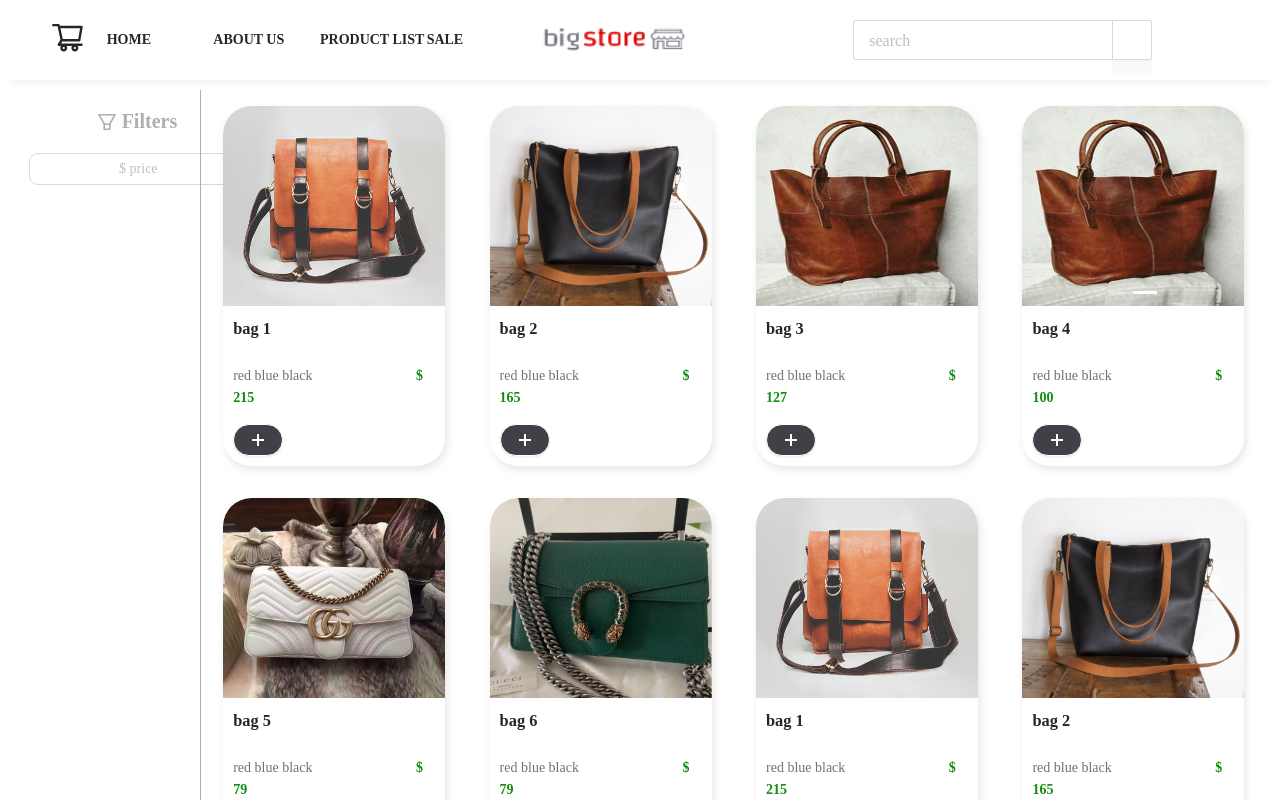
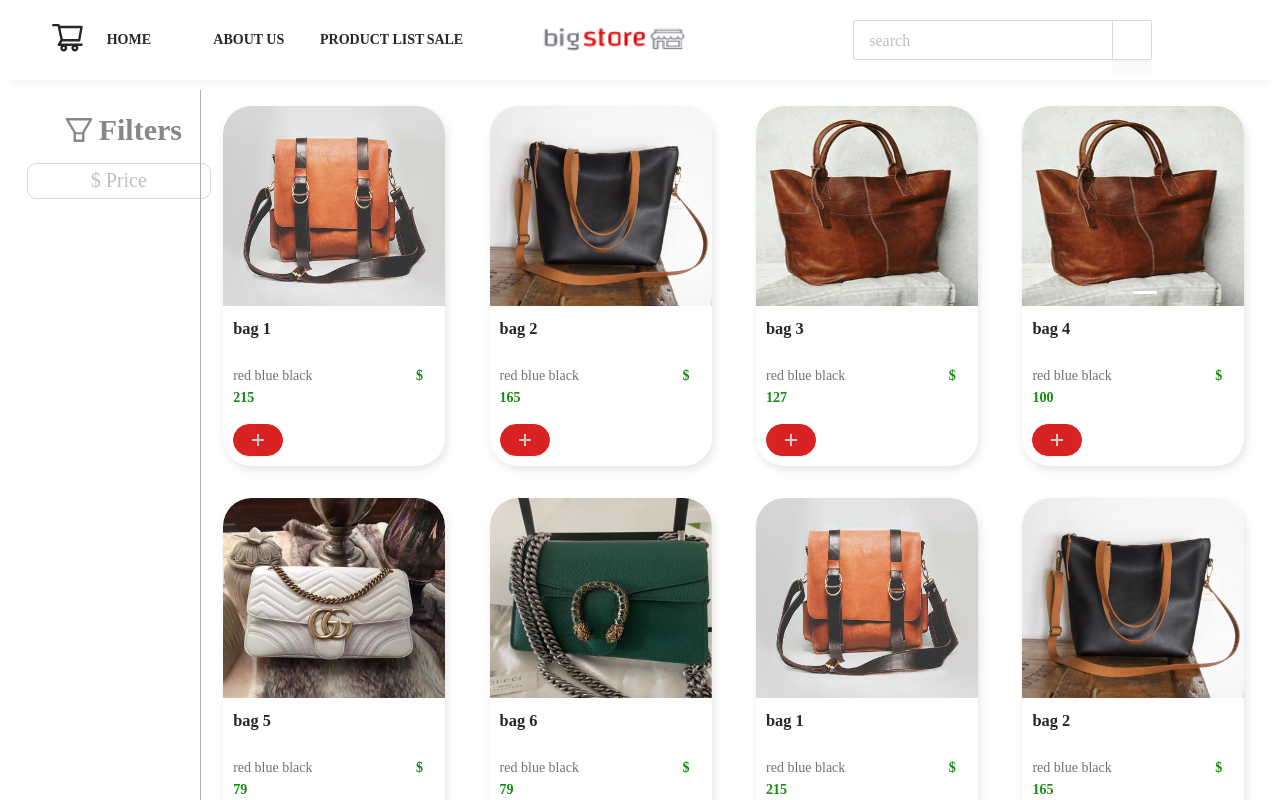
Before and after one commit to Maede-Dev/big-store, a Next.js app: page /product-list in a window 1280 px wide. Shown: the top 800 px of the page. Built offline with nearby package versions, Linux system fonts and the light colour scheme.

Commit message:
fix some problem in rightSidebar of singleProduct page

```diff
--- a/Components/Card/card.module.scss
+++ b/Components/Card/card.module.scss
@@ -34,8 +34,9 @@
   }
 
   .add_btn{
-background-color: rgb(67, 63, 70);
-border: 1px solid white;
+    color: #c5c7c9;
+background-color: #d82322;
+border: 1px solid #d82322;
   }
 
   .rate{
--- a/Components/hardData/productList.js
+++ b/Components/hardData/productList.js
@@ -2,164 +2,200 @@ const ExampleList = [
   {
     imageAlt: "product1",
     imageSrc: ["/Images/card1.jpeg"],
+    description:"Classic Double Flap Bag Quilted Caviar Medium",
     name: "bag 1",
     price: "215",
     colors: ["red", "blue", "black"],
     id: 0,
     category: "bag",
+    reviews:"785 reviews"
   },
   {
     imageAlt: "product2",
     imageSrc: ["/Images/card2.jpg"],
+     description:"Classic Double Flap Bag Quilted Caviar Medium",
     name: "bag 2",
     price: "165",
     colors: ["red", "blue", "black"],
     id: 1,
     category: "bag",
+     reviews:"785 reviews"
   },
   {
     imageAlt: "product3",
     imageSrc: ["/Images/card3.jpg"],
+     description:"Classic Double Flap Bag Quilted Caviar Medium",
     name: "bag 3",
     price: "127",
     colors: ["red", "blue", "black"],
     id: 2,
     category: "bag",
+     reviews:"785 reviews"
   },
   {
     imageAlt: "product4",
     imageSrc: ["/Images/card4.jpg", "/Images/card3.jpg"],
+     description:"Classic Double Flap Bag Quilted Caviar Medium",
     name: "bag 4",
     price: "100",
     colors: ["red", "blue", "black"],
     id: 3,
     category: "bag",
+     reviews:"785 reviews"
   },
   {
     imageAlt: "product5",
     imageSrc: ["/Images/card5.jpg"],
+     description:"Classic Double Flap Bag Quilted Caviar Medium",
     name: "bag 5",
     price: "79",
     colors: ["red", "blue", "black"],
     id: 4,
     category: "bag",
+     reviews:"785 reviews"
   },
   {
     imageAlt: "product5",
     imageSrc: ["/Images/card6.jpg"],
+     description:"Classic Double Flap Bag Quilted Caviar Medium",
     name: "bag 6",
     price: "79",
     colors: ["red", "blue", "black"],
     id: 5,
     category: "bag",
+     reviews:"785 reviews"
   },
   {
     imageAlt: "product1",
     imageSrc: ["/Images/card1.jpeg"],
+     description:"Classic Double Flap Bag Quilted Caviar Medium",
     name: "bag 1",
     price: "215",
     colors: ["red", "blue", "black"],
     id: 6,
     category: "bag",
+     reviews:"785 reviews"
   },
   {
     imageAlt: "product2",
     imageSrc: ["/Images/card2.jpg"],
+     description:"Classic Double Flap Bag Quilted Caviar Medium",
     name: "bag 2",
     price: "165",
     colors: ["red", "blue", "black"],
     id: 7,
     category: "bag",
+     reviews:"785 reviews"
   },
   {
     imageAlt: "product3",
     imageSrc: ["/Images/card3.jpg"],
+     description:"Classic Double Flap Bag Quilted Caviar Medium",
     name: "bag 3",
     price: "127",
     colors: ["red", "blue", "black"],
     id: 8,
     category: "bag",
+     reviews:"785 reviews"
   },
   {
     imageAlt: "product4",
     imageSrc: ["/Images/card4.jpg", "/Images/card3.jpg"],
+     description:"Classic Double Flap Bag Quilted Caviar Medium",
     name: "bag 4",
     price: "100",
     colors: ["red", "blue", "black"],
     id: 9,
     category: "bag",
+     reviews:"785 reviews"
   },
   {
     imageAlt: "product5",
     imageSrc: ["/Images/card5.jpg"],
+     description:"Classic Double Flap Bag Quilted Caviar Medium",
     name: "bag 5",
     price: "79",
     colors: ["red", "blue", "black"],
     id: 10,
     category: "bag",
+     reviews:"785 reviews"
   },
   {
     imageAlt: "product5",
     imageSrc: ["/Images/card6.jpg"],
+     description:"Classic Double Flap Bag Quilted Caviar Medium",
     name: "bag 6",
     price: "79",
     colors: ["red", "blue", "black"],
     id: 11,
     category: "bag",
+     reviews:"785 reviews"
   },
   {
     imageAlt: "product1",
     imageSrc: ["/Images/card1.jpeg"],
+     description:"Classic Double Flap Bag Quilted Caviar Medium",
     name: "bag 1",
     price: "215",
     colors: ["red", "blue", "black"],
     id: 12,
     category: "bag",
+     reviews:"785 reviews"
   },
   {
     imageAlt: "product2",
     imageSrc: ["/Images/card2.jpg"],
+     description:"Classic Double Flap Bag Quilted Caviar Medium",
     name: "bag 2",
     price: "165",
     colors: ["red", "blue", "black"],
     id: 13,
     category: "bag",
+     reviews:"785 reviews"
   },
   {
     imageAlt: "product3",
     imageSrc: ["/Images/card3.jpg"],
+     description:"Classic Double Flap Bag Quilted Caviar Medium",
     name: "bag 3",
     price: "127",
     colors: ["red", "blue", "black"],
     id: 14,
     category: "bag",
+     reviews:"785 reviews"
   },
   {
     imageAlt: "product4",
     imageSrc: ["/Images/card4.jpg", "/Images/card3.jpg"],
+     description:"Classic Double Flap Bag Quilted Caviar Medium",
     name: "bag 4",
     price: "100",
     colors: ["red", "blue", "black"],
     id: 15,
     category: "bag",
+     reviews:"785 reviews"
   },
   {
     imageAlt: "product5",
     imageSrc: ["/Images/card5.jpg"],
+     description:"Classic Double Flap Bag Quilted Caviar Medium",
     name: "bag 5",
     price: "79",
     colors: ["red", "blue", "black"],
     id: 16,
     category: "bag",
+     reviews:"785 reviews"
   },
   {
     imageAlt: "product5",
     imageSrc: ["/Images/card6.jpg"],
+     description:"Classic Double Flap Bag Quilted Caviar Medium",
     name: "bag 6",
     price: "79",
     colors: ["red", "blue", "black"],
     id: 17,
     category: "bag",
+     reviews:"785 reviews"
   },
 ];
 
--- a/pages/ProductListSideBar/index.jsx
+++ b/pages/ProductListSideBar/index.jsx
@@ -21,7 +21,7 @@ const ProductListSideBar = () => {
             mode="multiple"
             maxTagCount="responsive"
             className={style.select}
-            placeholder="$ price"
+            placeholder="$ Price"
             allowClear
           >
             {prices.map((price, index) => (
--- a/pages/ProductListSideBar/style.module.scss
+++ b/pages/ProductListSideBar/style.module.scss
@@ -1,19 +1,22 @@
 .sidebar_container {
-  width: 250px !important;
+  width: 211px !important;
   // border-right: 1px solid #afafaf;
 
   height: 100%;
   position: fixed;
   overflow: hidden;
   .sidebar_header_container {
-    margin: 1rem;
+    margin-top: 1rem;
+    margin-left: -40px;
+    margin-bottom: 10px;
     display: flex;
     flex-direction: row;
-    font-size: 20px;
-    color: #afafaf;
+    font-size: 30px;
+    color: #888787;
     align-items: center;
+
     .sidebar_header {
-      font-size: 20px;
+      font-size: 30px;
       font-weight: 600;
       margin-left: 5px;
     }
@@ -21,6 +24,9 @@
 
   .select {
     width: 100%;
+
+    font-size: 20px;
+    font-weight: 500;
   }
 
   :global {
--- a/pages/[category]/[id]/index.jsx
+++ b/pages/[category]/[id]/index.jsx
@@ -1,6 +1,7 @@
 import { Col, Image, Row } from "antd";
 
 import { Divider } from "antd";
+import ExampleList from "/Components/hardData/productList";
 import { HeartOutlined } from "@ant-design/icons";
 import { Rate } from "antd";
 import React from "react";
@@ -25,7 +26,7 @@ const SingleProduct = () => {
               className={style.mainImg}
             />
           </Col>
-          <Col span={4} className={style.othersImg}>
+          <Col  xs={24} sm={24} md={7} lg={8} xl={4} xxl={8} className={style.othersImg}>
             <Image
               src="/Images/card1.jpeg"
               preview={false}
--- a/pages/[category]/[id]/style.module.scss
+++ b/pages/[category]/[id]/style.module.scss
@@ -98,7 +98,7 @@
      .add_button{
           margin-top: 10%;
           margin-left: 20%;
-          border: 1px solid red;
+          border: 1px solid #d82322;
           border-radius: 8px;
           align-items: center;
           text-align: center;
```
